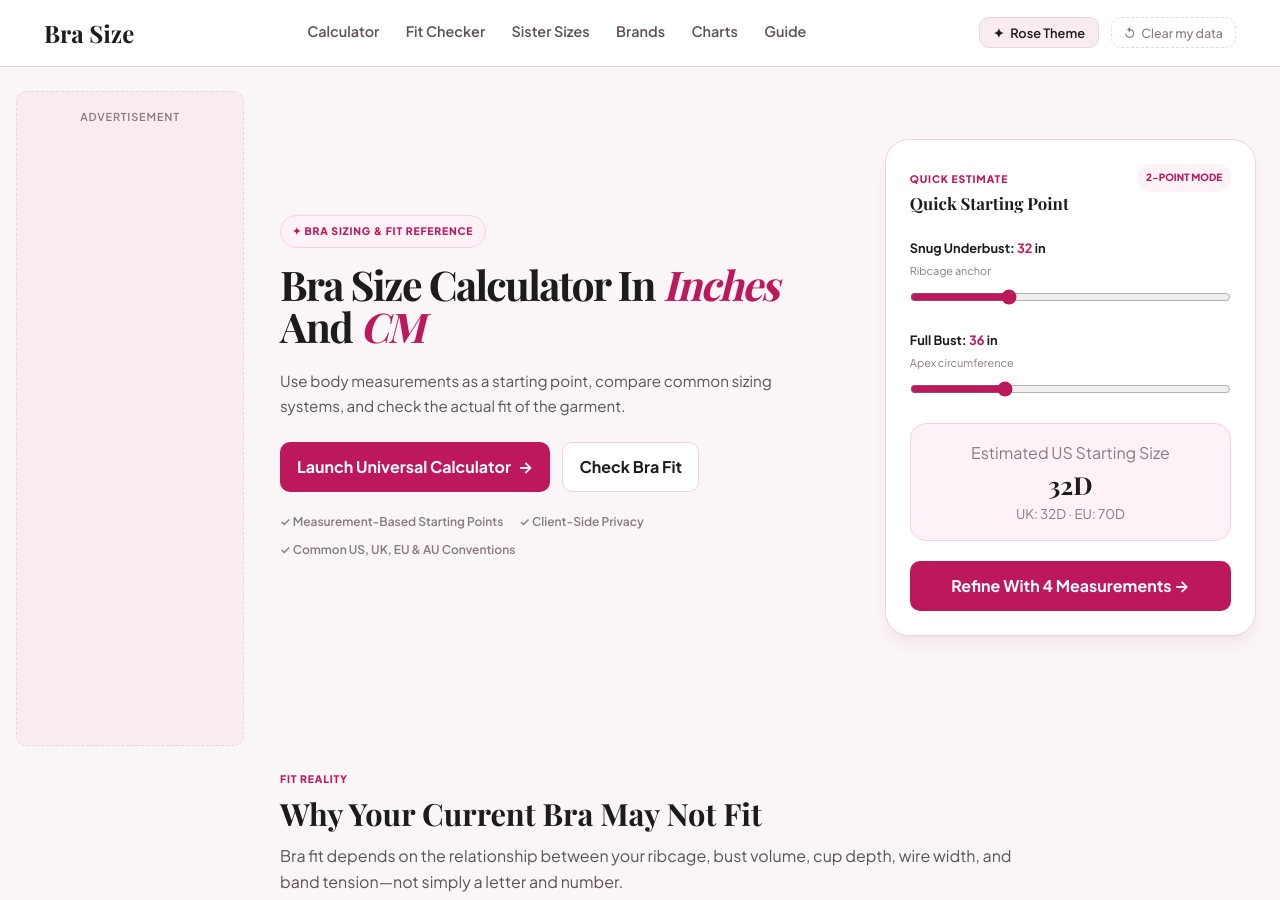
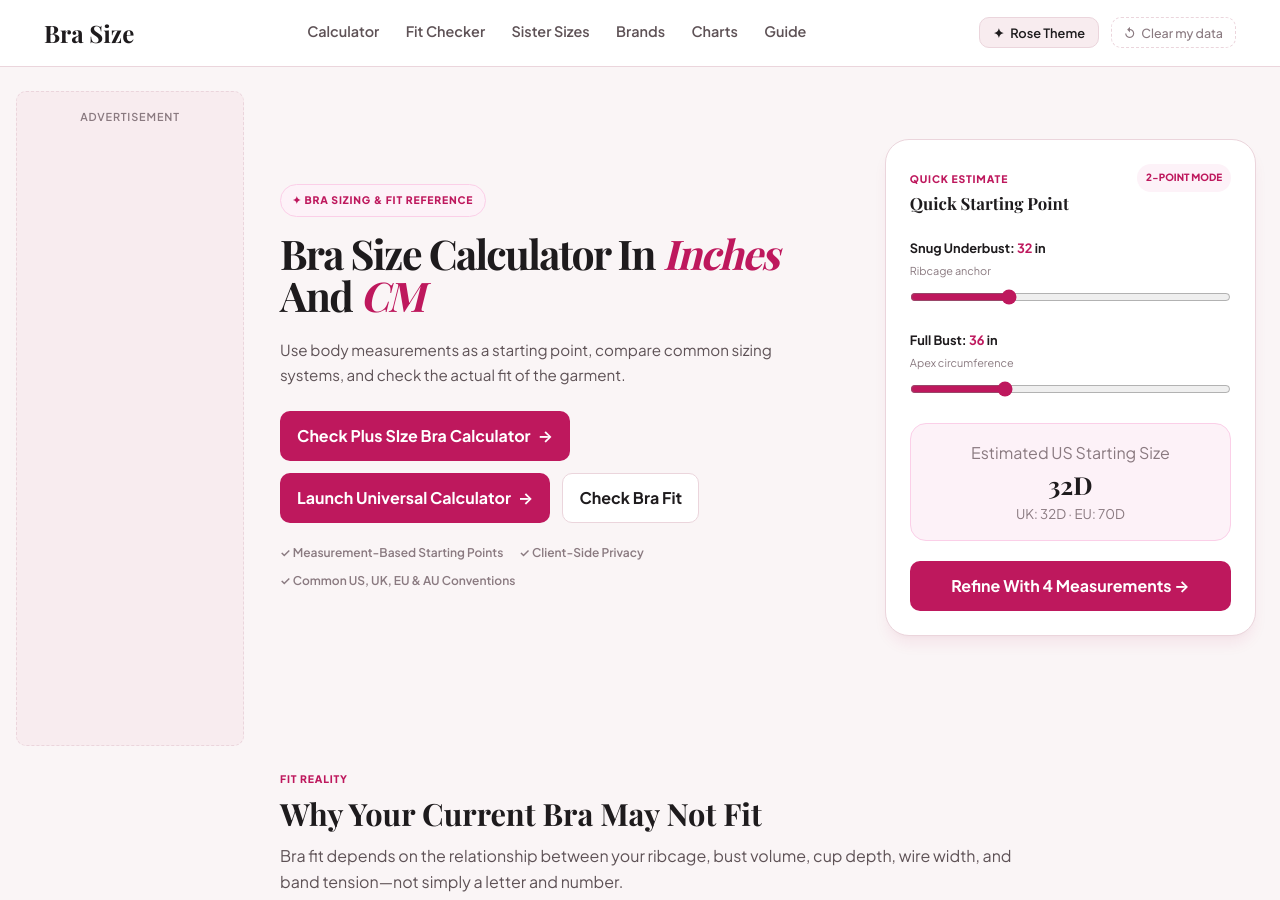
Before and after one commit to sharpedge74-cmyk/Bra-Size-Pro, a Jekyll site: the page built from index.html, in a window 1280 px wide and 900 px high. Built offline with Jekyll 4.4.1, drawn with Linux system fonts in a browser that asks for light colours; some web fonts are replaced.

Commit message:
Add link to Plus Size Bra Calculator

```diff
--- a/index.html
+++ b/index.html
@@ -10,6 +10,7 @@ permalink: /
     <h1>Bra Size Calculator In <em> Inches </em> And <em>CM</em></h1>
     <p>Use body measurements as a starting point, compare common sizing systems, and check the actual fit of the garment.</p>
     <div class="home-actions">
+       <a class="button button-primary" href="/plus-size-bra-calculator">Check  Plus SIze Bra Calculator <span>→</span></a>
       <a class="button button-primary" href="/bra-size-calculator">Launch Universal Calculator <span>→</span></a>
       <a class="button button-secondary" href="/bra-fit-checker">Check Bra Fit</a>
     </div>
```
